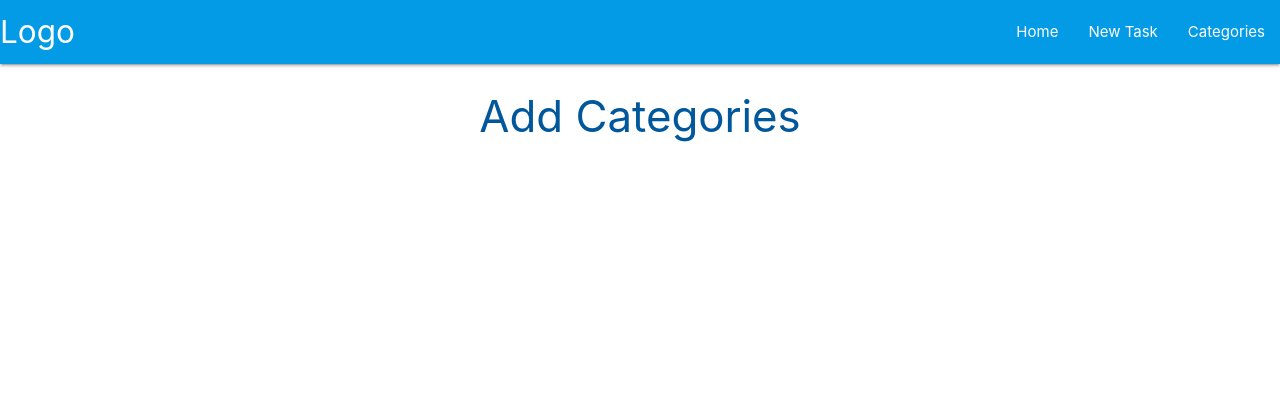
After one commit to MBilalQureshi/taskmanager-app-flask-postgres, a Flask app: page /add_category in a window 1280 px wide. The commit adds this page. Shown: the top 420 px of the page. Run offline with Flask 3, Linux system fonts and the light colour scheme.

Commit message:
Add new category html files and route them

```diff
--- a/taskmanager/routes.py
+++ b/taskmanager/routes.py
@@ -1,9 +1,22 @@
 from flask import render_template
 from taskmanager import app, db
-# At the top of the routes, we need to import these classes in order to generate our database next.
+# At the top of the routes, we need to import these classes in order to
+# generate our database next.
 from taskmanager.models import Category, Task
 
 
 @app.route("/")
 def home():
     return render_template("tasks.html")
+
+
+@app.route("/categories")
+def categories():
+    return render_template("categories.html")
+
+
+# we need to include a list of the two methods "GET" and "POST", since we will
+# be submitting a form to the database.
+@app.route("/add_category", methods=["GET", "POST"])
+def add_category():
+    return render_template("add_category.html")
--- /dev/null
+++ b/taskmanager/templates/add_category.html
@@ -0,0 +1,6 @@
+{% extends "base.html" %}
+{% block content %}
+
+<h3 class="light-blue-text text-darken-4 center-align">Add Categories</h3>
+
+{% endblock %}
--- a/taskmanager/templates/base.html
+++ b/taskmanager/templates/base.html
@@ -19,7 +19,7 @@
               <ul class="right hide-on-med-and-down">
                 <li><a href="{{ url_for('home') }}">Home</a></li>
                 <li><a href="">New Task</a></li>
-                <li><a href="">Categories</a></li>
+                <li><a href="{{ url_for('categories') }}">Categories</a></li>
 
               </ul>
             </div>
@@ -28,8 +28,8 @@
           <ul class="sidenav" id="mobile-demo">
             <li><a href="{{ url_for('home') }}">Home</a></li>
             <li><a href="">New Task</a></li>
-            <li><a href="">Categories</a></li>
-          </ul>
+            <li><a href="{{ url_for('categories') }}">Categories</a></li>
+        </ul>
     </header>
 
     <main class="container">
```
Also changed, not shown: taskmanager/templates/categories.html (added, +14 -0 lines).
